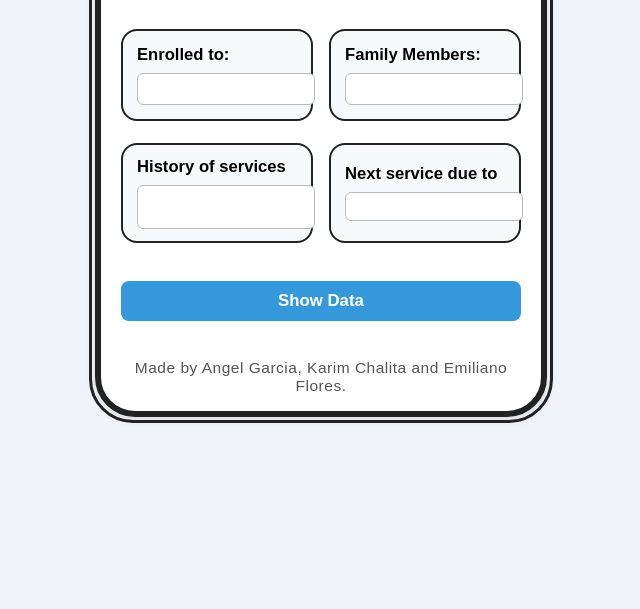
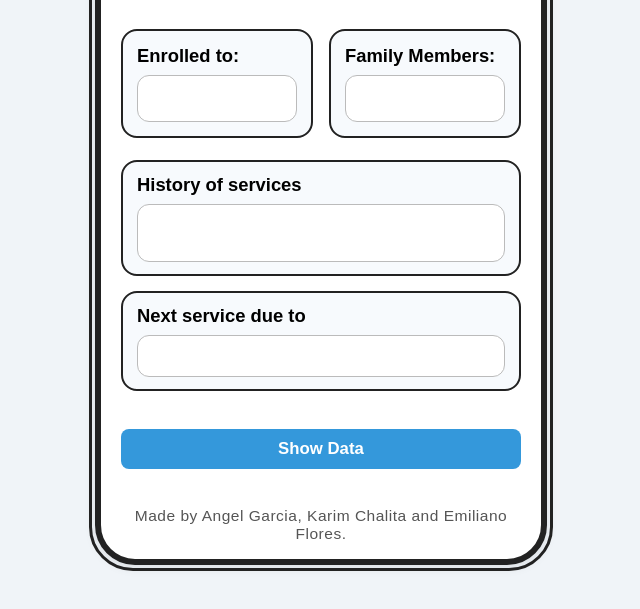
Before and after one commit to Seyer24/TFC, a plain HTML site: page index.html in a window 1280 px wide. Shown: the part 145-754 px from the top of the page, without its empty margins (319-959 px from the left). Drawn offline with Linux system fonts and the light colour scheme.

Commit message:
Update index.html

```diff
--- a/index.html
+++ b/index.html
@@ -48,7 +48,7 @@
             min-height: 70px;
             display: flex;
             flex-direction: column;
-            justify-content: center;
+            justify-content: flex-start;
             align-items: flex-start;
             padding: 14px;
             box-sizing: border-box;
@@ -56,50 +56,62 @@
         .square label {
             font-weight: bold;
             margin-bottom: 8px;
-            font-size: 1.04em;
+            font-size: 1.15em;
+            display: block;
         }
-        .square input, .square textarea {
+        /* CAMBIO: input tipo caja grande, no sobresale, padding bueno */
+        .square input {
             width: 100%;
-            border: 1px solid #bbb;
-            border-radius: 6px;
-            padding: 6px 8px;
-            font-size: 1em;
+            border: 1.5px solid #bbb;
+            border-radius: 12px;
+            padding: 12px 10px;
+            font-size: 1.08em;
             background: #fff;
             margin-bottom: 0;
-            resize: none;
+            box-sizing: border-box;
+            outline: none;
+            transition: border 0.2s;
         }
-        /* MODIFICADO: Los rectángulos ahora son flex y tienen gap como los de arriba */
+        .square input:focus {
+            border: 2px solid #3498db;
+        }
         .rect-row {
-            display: flex;
-            gap: 16px;
             margin-bottom: 20px;
         }
         .rect {
+            width: 100%;
             background: #f7fafd;
             border: 2px solid #222;
             border-radius: 16px;
-            flex: 1 1 0;
             min-height: 64px;
+            margin-bottom: 15px;
             display: flex;
             flex-direction: column;
-            justify-content: center;
+            justify-content: flex-start;
             padding: 12px 14px;
             box-sizing: border-box;
         }
         .rect label {
             font-weight: bold;
-            font-size: 1.04em;
+            font-size: 1.15em;
             margin-bottom: 8px;
+            display: block;
         }
-        .rect input, .rect textarea {
+        .rect textarea {
             width: 100%;
-            border: 1px solid #bbb;
-            border-radius: 6px;
-            padding: 6px 8px;
-            font-size: 1em;
+            border: 1.5px solid #bbb;
+            border-radius: 12px;
+            padding: 12px 10px;
+            font-size: 1.08em;
             margin-bottom: 0;
             background: #fff;
             resize: none;
+            box-sizing: border-box;
+            outline: none;
+            transition: border 0.2s;
+        }
+        .rect textarea:focus {
+            border: 2px solid #3498db;
         }
         button {
             width: 100%;
```
